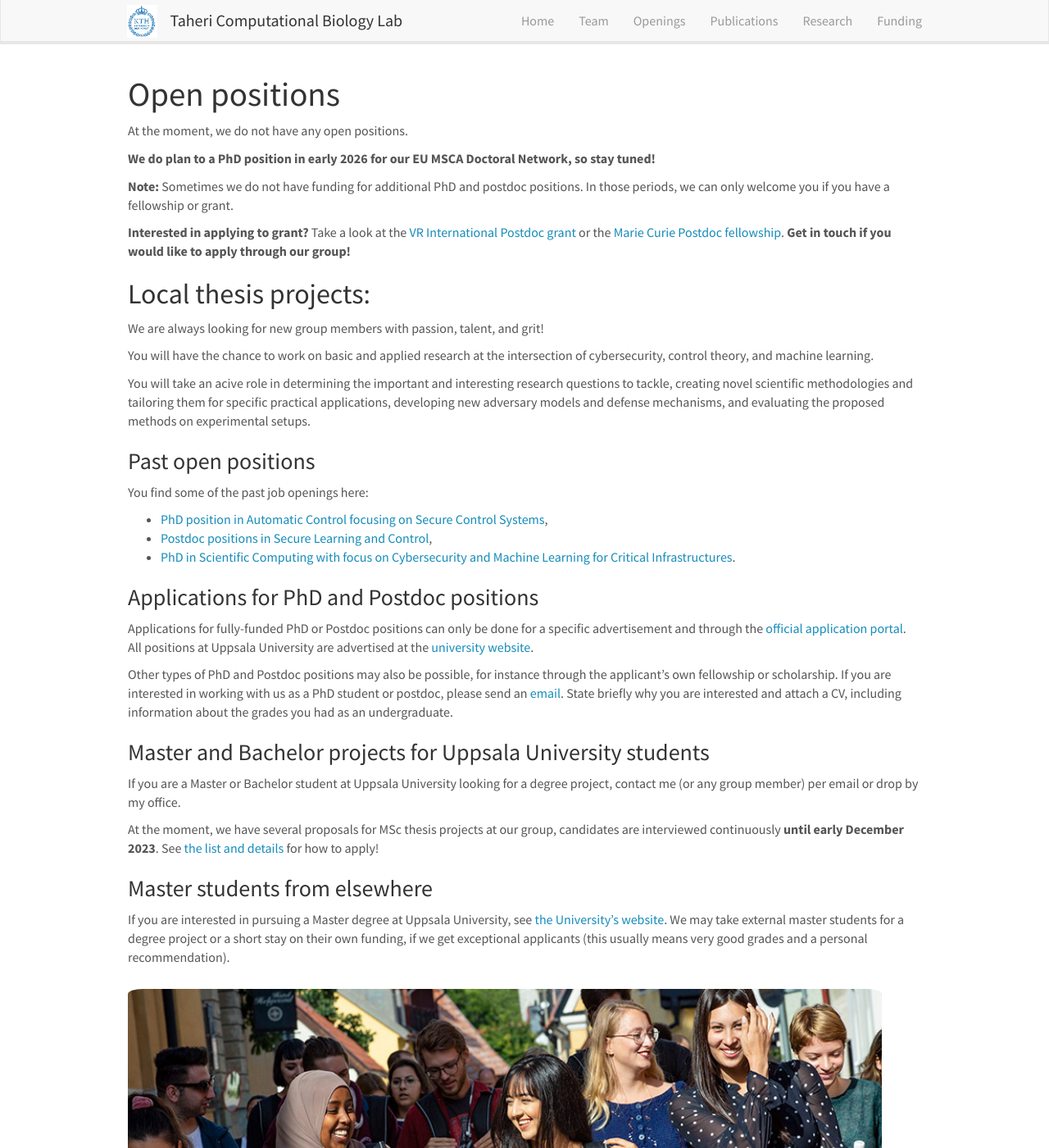
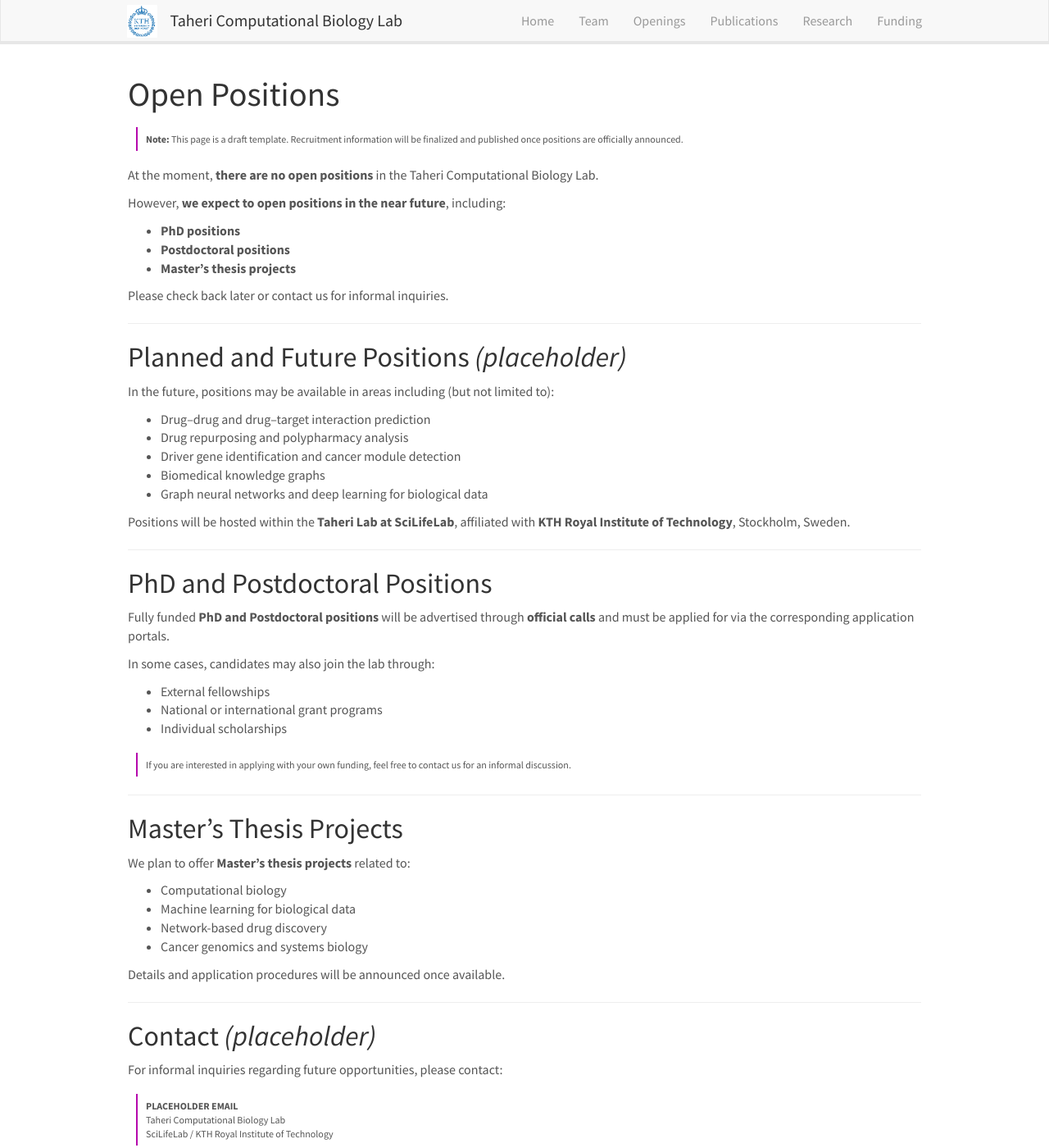
Before and after one commit to Taheri-Lab/Taheri-Lab.github.io, a Jekyll site: the page built from _pages/openings.md, in a window 1280 px wide and 1400 px high. Shown: the whole window at 82% size. Built offline with Jekyll 4.4.1, drawn with Linux system fonts in a browser that asks for light colours; nearby versions of some CDN libraries; some of the changed text lies outside the part shown.

Commit message:
Update openings.md

```diff
--- a/_pages/openings.md
+++ b/_pages/openings.md
@@ -1,59 +1,73 @@
 ---
-title: "Secure Learning and Control Lab - Vacancies"
+title: "Taheri Computational Biology Lab – Openings"
 layout: textlay
-excerpt: "Openings"
+excerpt: "Open positions"
 sitemap: false
 permalink: /openings
 ---
 
-# Open positions
-At the moment, we do not have any open positions.
+# Open Positions
 
-**We do plan to a PhD position in early 2026 for our EU MSCA Doctoral Network, so stay tuned!**
+> **Note:** This page is a draft template. Recruitment information will be finalized and published once positions are officially announced.
 
-[//]: # (**At the moment, we have the following positions open:**)
-[//]: # (* **Deadline March 28, 2025:** [1 PhD position in Automatic Control focusing on secure control under uncertainty](https://uu.varbi.com/en/what:job/jobID:795517/))
+At the moment, **there are no open positions** in the Taheri Computational Biology Lab.
 
+However, **we expect to open positions in the near future**, including:
+- **PhD positions**
+- **Postdoctoral positions**
+- **Master’s thesis projects**
 
-[//]: # (Our vision is to develop methodologies for designing intelligent autonomous decision-making systems that are secure and resilient against malicious adversaries.)
+Please check back later or contact us for informal inquiries.
 
+---
 
-**Note:** Sometimes we do not have funding for additional PhD and postdoc positions. In those periods, we can only welcome you if you have a fellowship or grant.
+## Planned and Future Positions *(placeholder)*
 
-**Interested in applying to grant?** Take a look at the [VR International Postdoc grant](https://www.vr.se/english/applying-for-funding/calls/2021-11-17-international-post-doc-grant-within-natural-and-engineering-sciences-spring-call.html) or the [Marie Curie Postdoc fellowship](https://marie-sklodowska-curie-actions.ec.europa.eu/actions/postdoctoral-fellowships). **Get in touch if you would like to apply through our group!**
+In the future, positions may be available in areas including (but not limited to):
 
+- Drug–drug and drug–target interaction prediction
+- Drug repurposing and polypharmacy analysis
+- Driver gene identification and cancer module detection
+- Biomedical knowledge graphs
+- Graph neural networks and deep learning for biological data
 
-## Local thesis projects:
-We are always looking for new group members with passion, talent, and grit!
+Positions will be hosted within the **Taheri Lab at SciLifeLab**, affiliated with **KTH Royal Institute of Technology**, Stockholm, Sweden.
 
-You will have the chance to work on basic and applied research at the intersection of cybersecurity, control theory, and machine learning.
+---
 
-You will take an acive role in determining the important and interesting research questions to tackle, creating novel scientific methodologies and tailoring them for specific practical applications, developing new adversary models and defense mechanisms, and evaluating the proposed methods on experimental setups.
+## PhD and Postdoctoral Positions
 
+Fully funded **PhD and Postdoctoral positions** will be advertised through **official calls** and must be applied for via the corresponding application portals.
 
+In some cases, candidates may also join the lab through:
+- External fellowships
+- National or international grant programs
+- Individual scholarships
 
-### Past open positions
+> If you are interested in applying with your own funding, feel free to contact us for an informal discussion.
 
-You find some of the past job openings here:
-* [PhD position in Automatic Control focusing on Secure Control Systems]({{ site.baseurl }}/assets/vacancies/PhD_SSF_2023.pdf),
-* [Postdoc positions in Secure Learning and Control]({{ site.baseurl }}/assets/vacancies/PD_SSF_VR_2022.pdf),
-* [PhD in Scientific Computing with focus on Cybersecurity and Machine Learning for Critical Infrastructures]({{ site.baseurl }}/assets/vacancies/PhD_essence_2022.pdf).
+---
 
-### Applications for PhD and Postdoc positions
-Applications for fully-funded PhD or Postdoc positions can only be done for a specific advertisement and through the [official application portal](https://uu.varbi.com/). All positions at Uppsala University are advertised at the [university website](https://www.uu.se/en/about-uu/join-us/jobs/).
+## Master’s Thesis Projects
 
-Other types of PhD and Postdoc positions may also be possible, for instance through the applicant's own fellowship or scholarship. If you are interested in working with us as a PhD student or postdoc, please send an [email](mailto:andre.teixeira@it.uu.se). State briefly why you are interested and attach a CV, including information about the grades you had as an undergraduate.
+We plan to offer **Master’s thesis projects** related to:
+- Computational biology
+- Machine learning for biological data
+- Network-based drug discovery
+- Cancer genomics and systems biology
 
+Details and application procedures will be announced once available.
 
-### Master and Bachelor projects for Uppsala University students
-If you are a Master or Bachelor student at Uppsala University looking for a degree project, contact me (or any group member) per email or drop by my office.
+---
 
-At the moment, we have several proposals for MSc thesis projects at our group, candidates are interviewed continuously **until early December 2023**. See [the list and details](https://tinyurl.com/MSc2024-SysCon) for how to apply!
+## Contact *(placeholder)*
 
-### Master students from elsewhere
-If you are interested in pursuing a Master degree at Uppsala University, see [the University's website](https://www.uu.se/en/admissions/master/). We may take external master students for a degree project or a short stay on their own funding, if we get exceptional applicants (this usually means very good grades and a personal recommendation).
+For informal inquiries regarding future opportunities, please contact:
 
+> **PLACEHOLDER EMAIL**
+> Taheri Computational Biology Lab
+> SciLifeLab / KTH Royal Institute of Technology
 
-<figure>
-<img src="{{ site.url }}{{ site.baseurl }}/images/picpic/Gallery/UU_students_ad_photo.jpg" width="95%">
-</figure>
+---
+
+> This page will be updated once positions are officially announced.
```
